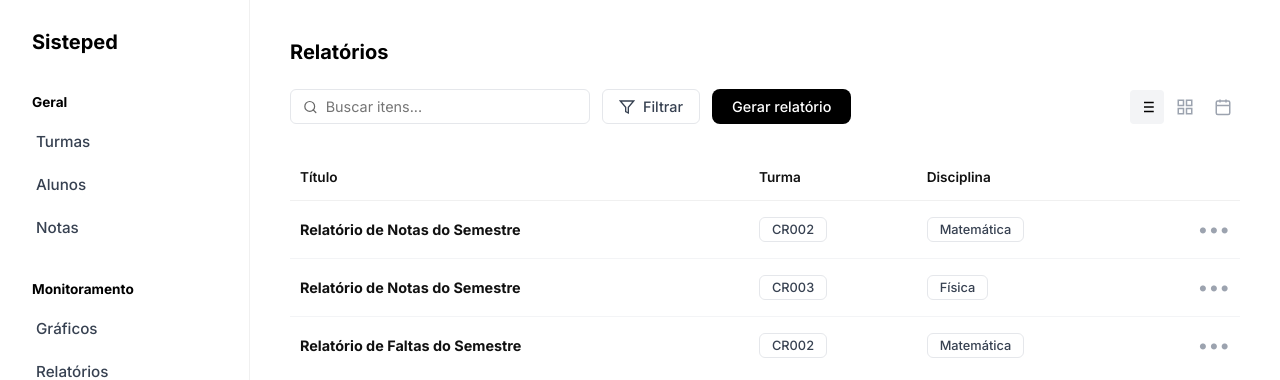
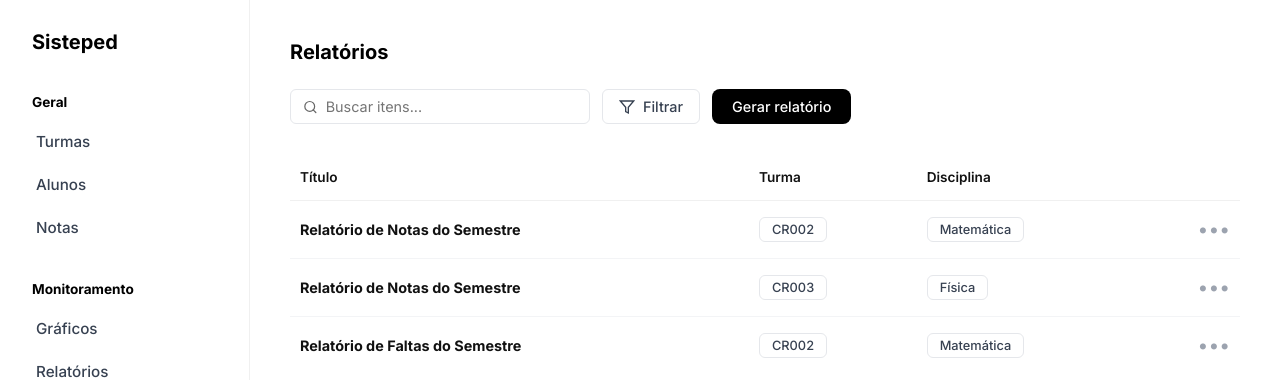
Before and after one commit to r7melo/SistepedV2, a Flask app: page /relatorios/ in a window 1280 px wide. Shown: the top 380 px of the page. Run offline with Flask 3, Linux system fonts and the light colour scheme; the visitor is signed in with stand-in values (Sample User, id 1).

Commit message:
Removendo icones inúteis

```diff
--- a/sisteped/src/templates/relatorios.html
+++ b/sisteped/src/templates/relatorios.html
@@ -20,20 +20,6 @@
             </button>
 
             <a href="{{ url_for('relatorios.gerar_relatorio') }}"><button class="btn-black small">Gerar relatório</button></a>
-        </div>
-
-        <div class="toolbar-right">
-            <div class="view-toggles">
-                <button class="icon-btn active">
-                    <svg width="18" height="18" viewBox="0 0 24 24" fill="none" stroke="currentColor" stroke-width="2"><line x1="8" y1="6" x2="21" y2="6"></line><line x1="8" y1="12" x2="21" y2="12"></line><line x1="8" y1="18" x2="21" y2="18"></line><line x1="3" y1="6" x2="3.01" y2="6"></line><line x1="3" y1="12" x2="3.01" y2="12"></line><line x1="3" y1="18" x2="3.01" y2="18"></line></svg>
-                </button>
-                <button class="icon-btn">
-                    <svg width="18" height="18" viewBox="0 0 24 24" fill="none" stroke="currentColor" stroke-width="2"><rect x="3" y="3" width="7" height="7"></rect><rect x="14" y="3" width="7" height="7"></rect><rect x="14" y="14" width="7" height="7"></rect><rect x="3" y="14" width="7" height="7"></rect></svg>
-                </button>
-                <button class="icon-btn">
-                    <svg width="18" height="18" viewBox="0 0 24 24" fill="none" stroke="currentColor" stroke-width="2"><rect x="3" y="4" width="18" height="18" rx="2" ry="2"></rect><line x1="16" y1="2" x2="16" y2="6"></line><line x1="8" y1="2" x2="8" y2="6"></line><line x1="3" y1="10" x2="21" y2="10"></line></svg>
-                </button>
-            </div>
         </div>
     </div>
 
```
Also changed, not shown: sisteped/src/templates/alunos.html (+0 -10 lines), sisteped/src/templates/turmas.html (+0 -7 lines).
